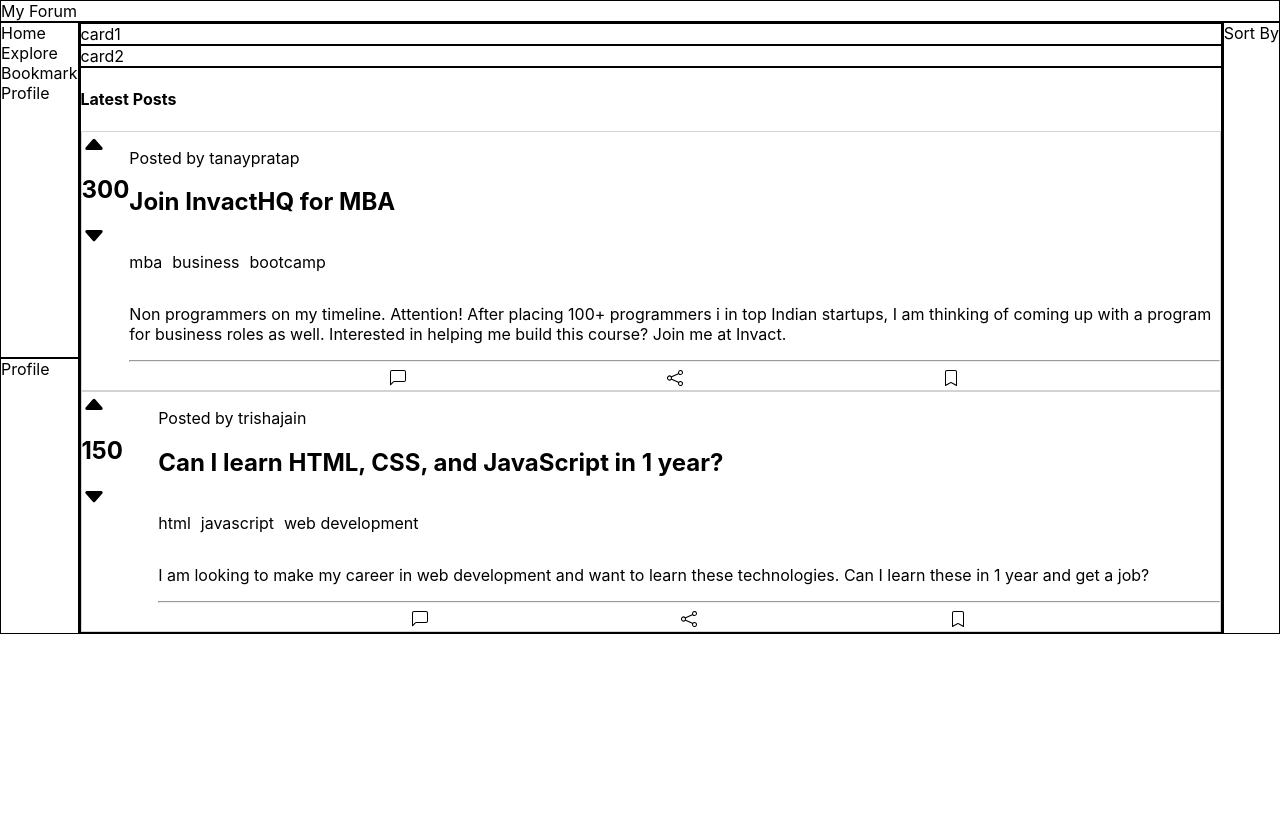
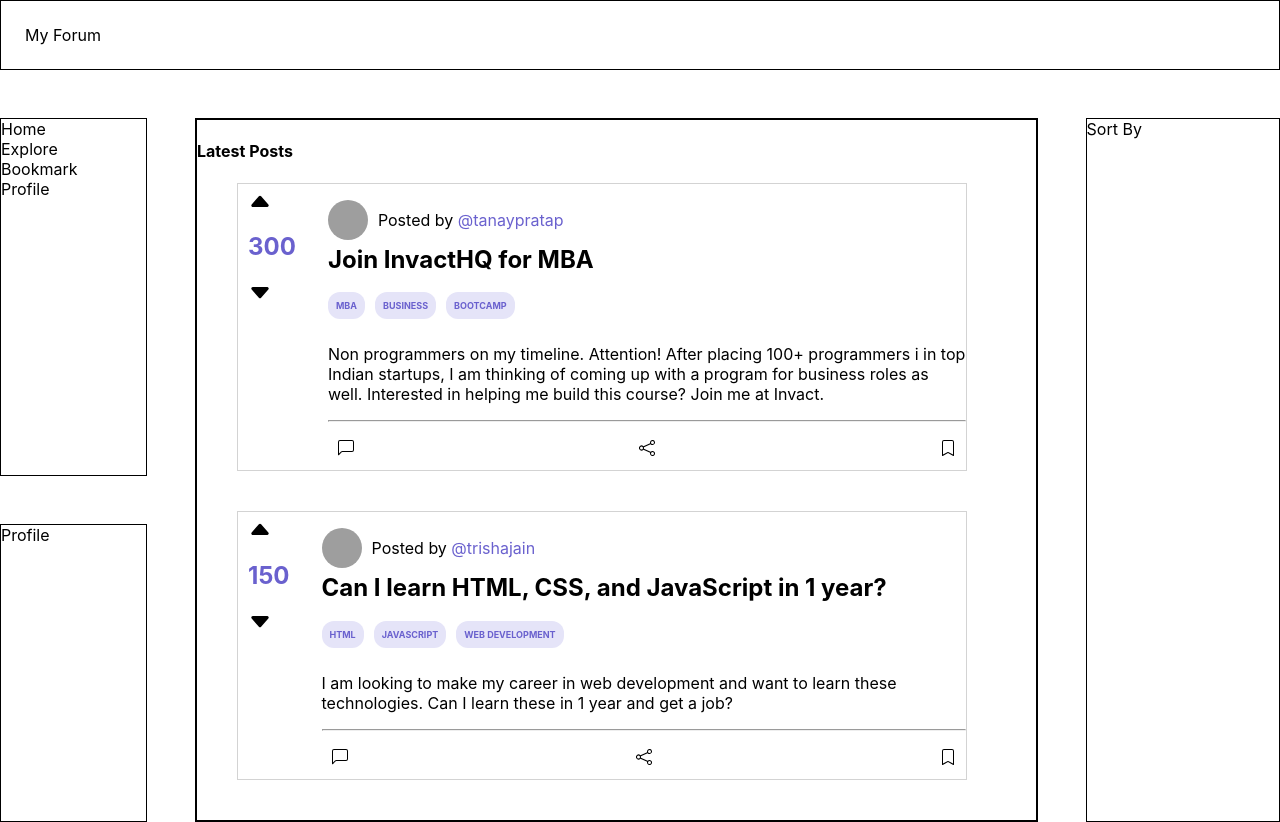
Before and after one commit to akshaykamath45/Machine-Coding-Round-4, a React (Create React App) app: page / in a window 1280 px wide. Before the commit the page ends 800 px from the top, so only its background shows below. Built offline with nearby package versions, Linux system fonts and the light colour scheme; grey boxes are pictures that could not be loaded.

Commit message:
style : styling post card

```diff
--- a/src/App.css
+++ b/src/App.css
@@ -1,36 +1,36 @@
-.layout{
-  display:grid;
+.layout {
+  display: grid;
   grid-template-areas:
-  'header header header header'
-  'sidebar main main sortby'
-  'profile main main sortby'
-  ;
+    "header header header header "
+    "sidebar main  sortby sortby"
+    "profile main  sortby sortby";
+  grid-gap: 3rem;
 }
 
-.header{
-  grid-area:header;
-  border:1px solid black;
+.header {
+  grid-area: header;
+  border: 1px solid black;
+  padding: 24px;
 }
 
-.sidebar{
-  grid-area:sidebar;
-  border:1px solid black;
-  display:flex;
+.sidebar {
+  grid-area: sidebar;
+  border: 1px solid black;
+  display: flex;
   flex-direction: column;
-
 }
-.main{
-  grid-area:main;
-  border:1px solid black;
+.main {
+  grid-area: main;
+  border: 1px solid black;
 }
-.card{
-  border:1px solid black;
+.card {
+  border: 1px solid black;
 }
-.sort-by{
-  grid-area:sortby;
-  border:1px solid black;
+.sort-by {
+  grid-area: sortby;
+  border: 1px solid black;
 }
-.profile{
-  border:1px solid black;
-  grid-area:profile;
+.profile {
+  border: 1px solid black;
+  grid-area: profile;
 }
--- a/src/App.js
+++ b/src/App.js
@@ -1,32 +1,29 @@
 import "./App.css";
 import { Sidebar } from "./components/Sidebar";
-import {Home} from "./pages/Home"
+import { Home } from "./pages/Home";
 function App() {
   return (
     <div className="App">
-      <div className='layout'>
-        <div className='header'>
-          My Forum
+      <div className="layout">
+        <div className="header">My Forum</div>
+        <div className="sidebar">
+          <div>Home</div>
+          <div>Explore</div>
+          <div>Bookmark</div>
+          <div>Profile</div>
         </div>
-        <div className='sidebar'>
-           <div>Home</div>
-           <div>Explore</div>
-           <div>Bookmark</div>
-           <div>Profile</div>
+        <div className="main">
+          <div className="card">
+            <Home />
+          </div>
         </div>
-        <div className='main'>
-            <div className='card'>card1</div>
-            <div className='card'>card2</div>
-            <div className='card'><Home/></div>
+        <div className="sort-by">
+          <div className="sort-card">Sort By</div>
         </div>
-      <div className='sort-by'>
-        <div className='sort-card'>Sort By</div>
+        <div className="profile">
+          <div className="profile-card">Profile</div>
+        </div>
       </div>
-      <div className='profile'>
-        <div className='profile-card'>Profile</div>
-      </div>
-      </div>
-
     </div>
   );
 }
--- a/src/pages/Home.css
+++ b/src/pages/Home.css
@@ -1,24 +1,70 @@
-.landing-card{
-    display:grid;
-    grid-template-areas:
-    'counter content content '
-    ;
-    border:1px solid lightgray;
+.home-page {
+  width: 770px;
 }
-.counter{
-    grid-area: counter;
-    display:flex;
-    flex-direction: column;
+.landing-card {
+  display: grid;
+  grid-template-areas:
+    "counter maincontent maincontent "
+    "counter maincontent maincontent ";
+  border: 1px solid lightgray;
+  grid-gap: 2rem;
+  margin-bottom: 40px;
+  margin-left: 40px;
 }
-.post-tags
-{
-    display: flex;
-    gap:10px;
+
+.counter {
+  grid-area: counter;
+  display: flex;
+  flex-direction: column;
+  margin-left: 10px;
+  margin-top: 5px;
 }
-.card-content{
-    grid-area:content;
+.card-content {
+  grid-area: maincontent;
+  text-align: left;
 }
-.card-footer{
-    display:flex;
-    justify-content: space-evenly;
+.post-tags {
+  display: flex;
+  gap: 10px;
+  margin-top: -10px;
 }
+.post-tag {
+  padding: 8px;
+  background-color: rgb(229 228 248);
+  color: rgb(106 97 206);
+  text-transform: uppercase;
+  border-radius: 12px;
+  font-size: xx-small;
+  border: none;
+}
+.card-footer {
+  grid-area: footer;
+  padding: 10px;
+  display: flex;
+  justify-content: space-between;
+}
+.post-title {
+  margin-top: -1px;
+}
+.post-description {
+  font-weight: 400;
+
+  /* font-size: larger; */
+  /* color:red */
+}
+.add-color {
+  color: rgb(106 97 206);
+}
+.profile-image {
+  width: 40px;
+  height: 40px;
+  border-radius: 50%;
+  display: flex;
+  /* align-items: center; */
+}
+.card-header {
+  display: flex;
+  margin-top: 10px;
+  gap: 10px;
+  align-items: center;
+}
--- a/src/pages/Home.jsx
+++ b/src/pages/Home.jsx
@@ -5,7 +5,7 @@ export const Home = () => {
   const { data } = useContext(DataContext);
   console.log(data);
   return (
-    <div>
+    <div className="home-page">
       <h4>Latest Posts</h4>
       {data.posts.map((post) => {
         return (
@@ -21,7 +21,11 @@ export const Home = () => {
               >
                 <path d="m7.247 4.86-4.796 5.481c-.566.647-.106 1.659.753 1.659h9.592a1 1 0 0 0 .753-1.659l-4.796-5.48a1 1 0 0 0-1.506 0z" />
               </svg>
-              <h2>{post.upvotes - post.downvotes}</h2>
+              <h2>
+                <span className="add-color">
+                  {post.upvotes - post.downvotes}
+                </span>
+              </h2>
               <svg
                 xmlns="http://www.w3.org/2000/svg"
                 width="24"
@@ -34,14 +38,28 @@ export const Home = () => {
               </svg>
             </div>
             <div className="card-content">
-              <p>Posted by {post.username}</p>
-              <h2>{post.post}</h2>
+              <div className="card-header">
+                <img
+                  src={post.picUrl}
+                  alt="profile-img"
+                  className="profile-image"
+                ></img>
+                <p>
+                  Posted by <span className="add-color"> @{post.username}</span>
+                </p>
+              </div>
+
+              <h2 className="post-title">{post.post}</h2>
               <div className="post-tags">
                 {post.tags.map((tag) => {
-                  return <p>{tag}</p>;
+                  return (
+                    <p className="post-tag">
+                      <b>{tag}</b>
+                    </p>
+                  );
                 })}
               </div>
-              <p>{post.postDescription}</p>
+              <p className="post-description">{post.postDescription}</p>
               <hr />
               <div className="card-footer">
                 <div>
```
